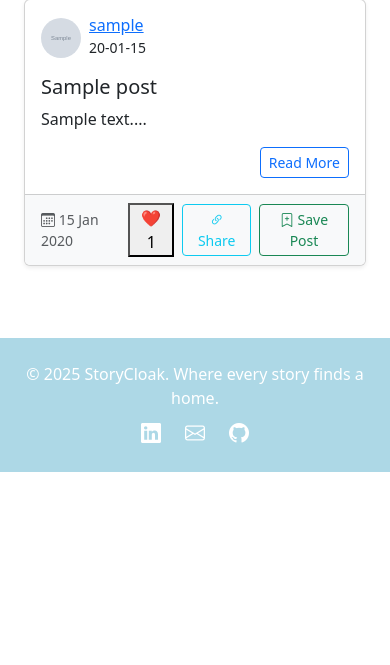
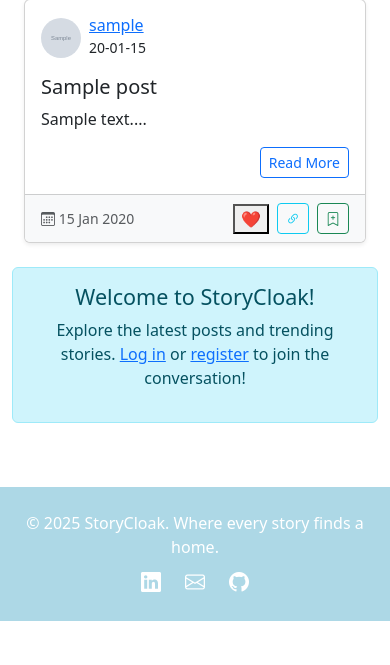
Before and after one commit to pavithapari/StoryCloak, a Flask app: page / in a window 390 px wide. Shown: the part 179-844 px from the top of the page. Run offline with Flask 3, Linux system fonts and the light colour scheme; tables that the repository leaves empty hold one stand-in row (values such as "Sample post"); grey boxes marked "Sample" are stand-in pictures.

Commit message:
Changed the visibility on small screens

```diff
--- a/app/main/routes.py
+++ b/app/main/routes.py
@@ -1,7 +1,9 @@
 from flask import Blueprint
 
 from flask import render_template, request
+from app import db
 from flask_login import current_user
+from sqlalchemy import func
 from datetime import datetime
 from app.models import Post
 from app.models import User,Like
@@ -11,9 +13,15 @@
 @main.route('/')
 def home():
     current_year = datetime.now().year
-    page=request.args.get('page', 1, type=int) # Get the page number from the query string, default to 1
+    page=request.args.get('page', 1, type=int)
+    trending_posts = db.session.query(Post, func.count(Like.id).label('like_count'))\
+        .outerjoin(Like, Post.id == Like.post_id)\
+        .group_by(Post.id)\
+        .order_by(func.count(Like.id).desc())\
+        .limit(5).all()
+    top_5=[post for post,like in trending_posts]
     posts=Post.query.order_by(Post.date_posted.desc()).paginate(page=page,per_page=4)
-    return render_template('home.html', now=datetime.now(), year=current_year,user=current_user,posts=posts)
+    return render_template('home.html', now=datetime.now(), year=current_year,user=current_user,posts=posts,top_5=top_5)
 @main.route('/details')
 def details():
     likes=Like.query.all()
--- a/app/templates/_post_card.html
+++ b/app/templates/_post_card.html
@@ -4,9 +4,20 @@
         <!-- POST TAGS -->
         {% if post.tags %}
         <div class="position-absolute top-0 end-0 mt-2 me-2">
+          <!-- Show all tags on large screens -->
+          <span class="d-none d-sm-inline">
             {% for tag in post.tags.split(',') %}
               <span class="badge bg-{{ tag.strip() }}">{{ tag.strip() }}</span>
             {% endfor %}
+          </span>
+          <!-- Show only first tag + ... on small screens -->
+          <span class="d-inline d-sm-none">
+            {% set tags = post.tags.split(',') %}
+            <span class="badge bg-{{ tags[0].strip() }}" style="font-size: 0.75em;">{{ tags[0].strip() }}</span>
+            {% if tags|length > 1 %}
+              <span class="badge bg-secondary" style="font-size: 0.75em;">...</span>
+            {% endif %}
+          </span>
         </div>
         {% endif %}
     <!-- USER INFO & CATEGORY -->
@@ -66,21 +77,29 @@
           <div class="card-footer d-flex justify-content-between align-items-center bg-light">
             <small class="text-muted">
               <span class="d-inline d-lg-none">
-                  <i class="bi bi-calendar3"></i> {{ post.date_posted.strftime('%d %b %Y') }}
+                <i class="bi bi-calendar3" title="Date"></i> {{ post.date_posted.strftime('%d %b %Y') }}
               </span>
               <span class="d-none d-lg-inline">
                 <i class="bi bi-calendar3"></i> {{ post.date_posted.strftime('%d %b %Y, %H:%M') }}
               </span>
             </small>
             <div class="d-flex align-items-center gap-2">
-              <button class="like-button" data-post-id="{{ post.id }}">
-                ❤️ <span class="like-count">{{ post.likes | length }}</span>
+              <!-- Like Button -->
+              <button class="like-button" data-post-id="{{ post.id }}" title="Like">
+                <span class="d-inline d-lg-none">❤️</span>
+                <span class="d-none d-lg-inline">❤️ <span class="like-count">{{ post.likes | length }}</span></span>
               </button>
-              <button class="btn btn-sm btn-outline-info" data-bs-toggle="modal" data-bs-target="#shareModal{{ post.id }}">
-                <i class="bi bi-link-45deg"></i> Share
+              <!-- Share Button -->
+              <button class="btn btn-sm btn-outline-info" data-bs-toggle="modal" data-bs-target="#shareModal{{ post.id }}" title="Share">
+                <span class="d-inline d-lg-none"><i class="bi bi-link-45deg"></i></span>
+                <span class="d-none d-lg-inline"><i class="bi bi-link-45deg"></i> Share</span>
               </button>
+              <!-- Save Button -->
               <form action="{{ url_for('posts.save_post', post_id=post.id) }}" method="POST" class="m-0 p-0">
-                <button type="submit" class="btn btn-sm btn-outline-success"><i class="bi bi-bookmark-plus"></i> Save Post</button>
+                <button type="submit" class="btn btn-sm btn-outline-success" title="Save">
+                  <span class="d-inline d-lg-none"><i class="bi bi-bookmark-plus"></i></span>
+                  <span class="d-none d-lg-inline"><i class="bi bi-bookmark-plus"></i> Save Post</span>
+                </button>
               </form>
             </div>
           </div>
--- a/app/templates/base.html
+++ b/app/templates/base.html
@@ -20,7 +20,7 @@
 <nav class="navbar navbar-expand-lg  navbar-custom shadow-sm fixed-top">
   <div class="container-fluid">
     <!-- Brand -->
-    <a class="navbar-brand" href="#"><i class="bi bi-journal-bookmark-fill me-1"></i>StoryCloak</a>
+    <a class="navbar-brand" href="{{ url_for('main.home') }}"><i class="bi bi-journal-bookmark-fill me-1"></i>StoryCloak</a>
 
     <!-- Toggler for mobile view -->
     <button class="navbar-toggler" type="button" data-bs-toggle="collapse" data-bs-target="#cloakNavbar">
--- a/app/templates/home.html
+++ b/app/templates/home.html
@@ -210,6 +210,19 @@
 </aside>
 
     <!-- Articles Section -->
+    {% if not user.is_authenticated %}
+    <div class="col-12 col-lg-9 mt-4">
+      {% for post in top_5 %}
+      {% set liked = post.likes | selectattr("user_id", "equalto", current_user.id) | list | length > 0 %}
+      {% include "_post_card.html" %}
+      {% endfor %}
+      </div>
+      <div class="alert alert-info text-center" role="alert">
+        <h4 class="alert-heading">Welcome to StoryCloak!</h4>
+        <p>Explore the latest posts and trending stories. <a href="{{ url_for('users.login') }}">Log in</a> or <a href="{{ url_for('users.signup') }}">register</a> to join the conversation!</p>
+      </div>
+
+    {% else %}
     <main class="col-12 col-lg-9 mt-4">
       {% for post in posts %}
       {% set liked = post.likes | selectattr("user_id", "equalto", current_user.id) | list | length > 0 %}
@@ -217,15 +230,14 @@
 
 {% block like_script %}
 {% endblock %}
-
-
-
       {% endfor %}
     </main>
 
+{% endif %}
 
   </div>
 </div>
+{% if user.is_authenticated %}
 {% if posts.has_prev or posts.has_next %}
 <nav aria-label="Page navigation">
   <ul class="pagination justify-content-center m-4">
@@ -249,4 +261,7 @@
   </ul>
 </nav>
 {% endif %}
+{% endif %}
+
+
 {% endblock %}
```
Also changed, not shown: app/posts/routes.py (+8 -0 lines). Lines whose indentation alone changed are shown as unchanged.
